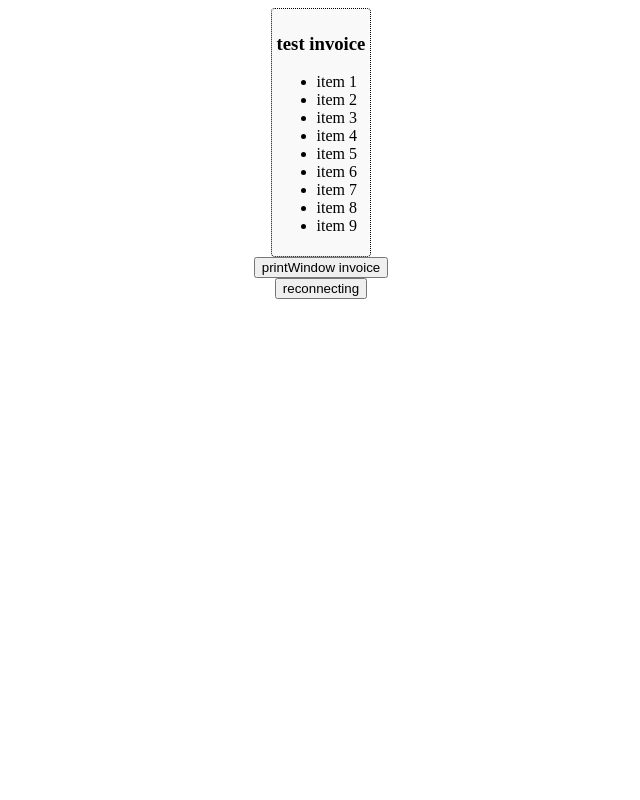
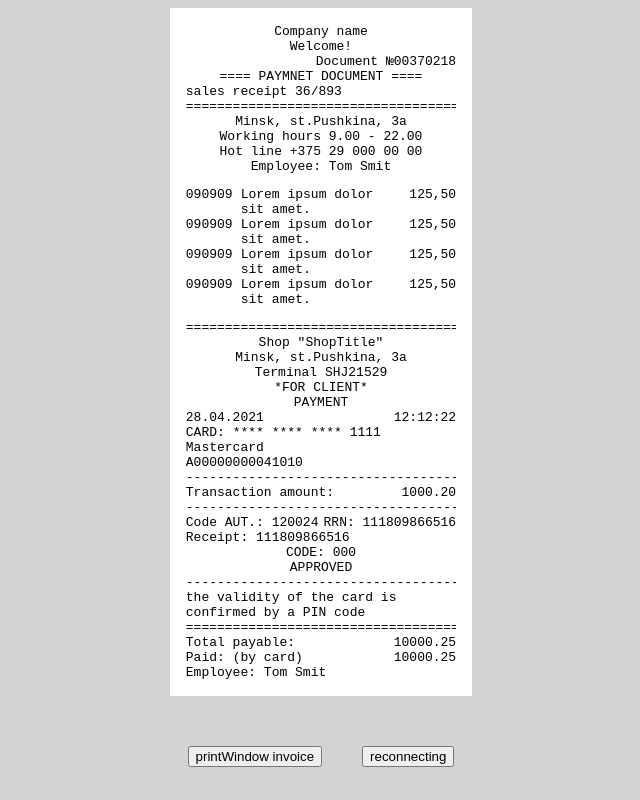
Before and after one commit to gilgust/windowsServiceClient, an Angular app: page / in a window 1280 px wide. Shown: the whole page, without its empty margins (319-959 px from the left). Built offline with nearby package versions, Linux system fonts and the light colour scheme; no server answers; what ngx-print would draw is missing.

Commit message:
added receipt template

```diff
--- /dev/null
+++ b/src/app/models/PrintQueryModel.ts
@@ -0,0 +1,10 @@
+export default class PrintQueryModel{
+    action: string;
+    printDataType : string;
+    data?: any;
+
+    constructor(action: string, printDataType: string) {
+        this.action = action;
+        this.printDataType = printDataType;
+    }
+}
--- a/src/app/models/QueryModel.ts
+++ b/src/app/models/QueryModel.ts
@@ -1,4 +1,4 @@
-export default class QueryModel implements IQueryModel{
+export default class QueryModel{
     action: string;
     data?: any;
 
@@ -6,7 +6,8 @@ export default class QueryModel implements IQueryModel{
         this.action = action;
     }
 }
-export interface IQueryModel {
-    action : string;
-    data?: any;
+
+export enum PrintDataType {
+  Check = 1,
+  Invoice = 2
 }
--- a/src/app/printer/printer.component.html
+++ b/src/app/printer/printer.component.html
@@ -1,17 +1,86 @@
-<div class="invoice" [id]="elementId">
-    <h3>test invoice</h3>
-    <ul>
-        <li>item 1</li>
-        <li>item 2</li>
-        <li>item 3</li>
-        <li>item 4</li>
-        <li>item 5</li>
-        <li>item 6</li>
-        <li>item 7</li>
-        <li>item 8</li>
-        <li>item 9</li>
-    </ul>
+<div class="receipt" [id]="checkId">
+  <div class="item_center content-center">
+    <p>Company name</p>
+    <p>Welcome!</p>
+  </div>
+  <span class="item_right">Document №00370218</span>
+  <span class="item_center text_upper-case">==== Paymnet document ====</span>
+  <span class="item_left">sales receipt 36/893</span>
 
+  <div class="chceck_separator"></div>
+  <div class="content-center">
+    <p>Minsk, st.Pushkina,  3a</p>
+    <p>Working hours 9.00 - 22.00</p>
+    <p>Hot line +375 29 000 00 00</p>
+    <p>Employee: <span>Tom Smit</span></p>
+  </div>
+  <ul class="prudcts_wrapper">
+    <li class="product">
+      <p class="product-code">090909</p>
+      <p class="product-title">Lorem ipsum dolor sit amet.</p>
+      <p class="product-price">125,50</p>
+    </li>
+    <li class="product">
+      <p class="product-code">090909</p>
+      <p class="product-title">Lorem ipsum dolor sit amet.</p>
+      <p class="product-price">125,50</p>
+    </li>
+    <li class="product">
+      <p class="product-code">090909</p>
+      <p class="product-title">Lorem ipsum dolor sit amet.</p>
+      <p class="product-price">125,50</p>
+    </li>
+    <li class="product">
+      <p class="product-code">090909</p>
+      <p class="product-title">Lorem ipsum dolor sit amet.</p>
+      <p class="product-price">125,50</p>
+    </li>
+  </ul>
+  <div class="chceck_separator"></div>
+  <div class="content-center">
+    <p>Shop "ShopTitle"</p>
+    <p>Minsk, st.Pushkina,  3a</p>
+    <p>Terminal <span class="text_upper-case">shj21529</span></p>
+    <p class="text_upper-case">*For client*</p>
+    <p class="text_upper-case">payment</p>
+  </div>
+  <div class="content-justify_between">
+    <p class="">28.04.2021</p>
+    <p class="">12:12:22</p>
+  </div>
+  <p class="text_upper-case">Card: <span>**** **** **** 1111</span></p>
+  <p>Mastercard</p>
+  <p class="text_upper-case">a00000000041010</p>
+  <div class="chceck_separator-thin"></div>
+  <div class="content-justify_between">
+    <p>Transaction amount:</p>
+    <p>1000.20</p>
+  </div>
+  <div class="chceck_separator-thin"></div>
+  <div class="content-justify_between">
+    <p>Code AUT.: <span>120024</span></p>
+    <p>RRN: <span>111809866516</span></p>
+  </div>
+  <p>Receipt: <span>111809866516</span></p>
+  <div class="content-center">
+    <p class="text_upper-case">code: <span>000</span></p>
+    <p class="text_upper-case">approved</p>
+  </div>
+  <div class="chceck_separator-thin"></div>
+  <p>the validity of the card is confirmed by a PIN code</p>
+  <div class="chceck_separator"></div>
+  <div class="content-justify_between">
+    <p>Total payable: </p>
+    <p>10000.25</p>
+  </div>
+  <div class="content-justify_between">
+    <p>Paid: <span>(by card)</span></p>
+    <p>10000.25</p>
+  </div>
+  <p>Employee: <span>Tom Smit</span></p>
 </div>
-<button (click)="printWindow()" class="print-btn">printWindow invoice</button>
-<button (click)="reconnecting()" class="print-btn">reconnecting</button>
+
+<div class="btn-wrapper">
+  <button (click)="printCheck()" class="print-btn">printWindow invoice</button>
+  <button (click)="reconnecting()" class="print-btn">reconnecting</button>
+</div>
--- a/src/app/printer/printer.component.scss
+++ b/src/app/printer/printer.component.scss
@@ -1,3 +1,85 @@
+p{
+  margin: 0;
+  padding: 0;
+}
+//receipt
+.receipt{
+  box-sizing: border-box;
+  display: flex;
+  flex-direction: column;
+
+  padding: 1rem;
+  width: 80mm;
+  background-color: white;
+
+  font-family: monospace;
+}
+.chceck_separator{
+overflow: hidden;
+}
+.chceck_separator::after{
+  content: "======================================";
+  white-space: nowrap;
+}
+.chceck_separator-thin{
+  overflow: hidden;
+
+}
+.chceck_separator-thin::after{
+  content: "--------------------------------------";
+  white-space: nowrap;
+}
+//item
+.item_center{
+  align-self: center;
+}
+.item_left{
+  align-self: flex-start;
+}
+.item_right{
+  align-self: flex-end;
+}
+.content-center{
+  display: flex;
+  flex-direction: column;
+  align-items: center;
+}
+.content-justify_between{
+  display: flex;
+  justify-content: space-between;
+}
+//prudcts
+.prudcts_wrapper{
+  padding: 0;
+  list-style: none;
+  display: flex;
+  flex-direction: column;
+}
+.product{
+  display: flex;
+  flex-direction: row;
+
+}
+.product-code{
+align-self: flex-start;
+}
+.product-title{
+  align-self: stretch;
+  padding-left: 0.5rem;
+  padding-right: 0.5rem;
+}
+.product-price{
+  align-self: flex-start;
+  justify-self: flex-start;
+}
+//text
+.text_upper-case{
+  text-transform: uppercase;
+}
+
+
+
+
 .invoice{
     background-color: rgba(207, 207, 207, 0.133);
     border-radius: 4px;
@@ -10,3 +92,7 @@
     margin-left: 20px;
     margin-right: 20px;
 }
+
+.btn-wrapper{
+  margin-top: 50px;
+}
--- a/src/app/printer/printer.component.ts
+++ b/src/app/printer/printer.component.ts
@@ -1,6 +1,6 @@
 import { Component, OnInit } from '@angular/core';
 import {WebsocketService} from './../services/websocket.service';
-import QueryModel from './../models/QueryModel';
+import PrintQueryModel from './../models/PrintQueryModel';
 
 @Component({
   selector: 'app-printer',
@@ -9,19 +9,25 @@ import QueryModel from './../models/QueryModel';
 })
 export class PrinterComponent implements OnInit {
 
-  elementId = 'invoice';
+  checkId = 'check';
+  invoiceId = 'invoice';
   constructor(private webService: WebsocketService) {
   }
 
   ngOnInit(): void {
   }
 
-  printWindow(){
-    console.log('PrinterComponent.printWindow()');
+  printCheck(){
+    this.printHtml(this.checkId, "check");
+  }
+  printInvoice(){
+    this.printHtml(this.invoiceId, "invoice");
+  }
 
-    let check = document.getElementById('invoice');
-    let model = new QueryModel('printHtml');
-    model.data  = check !== null ? check.innerHTML : '';
+  printHtml(id: string, printDataType: string){
+    let souce = document.getElementById(id);
+    let model = new PrintQueryModel('printHtml', printDataType);
+    model.data  = souce !== null ? souce.innerHTML : '';
     console.log(JSON.stringify(model));
 
     this.webService.send(model);
--- a/src/styles.scss
+++ b/src/styles.scss
@@ -1 +1,3 @@
-/* You can add global styles to this file, and also import other style files */
+html, body{
+  background-color: lightgray;
+}
```
